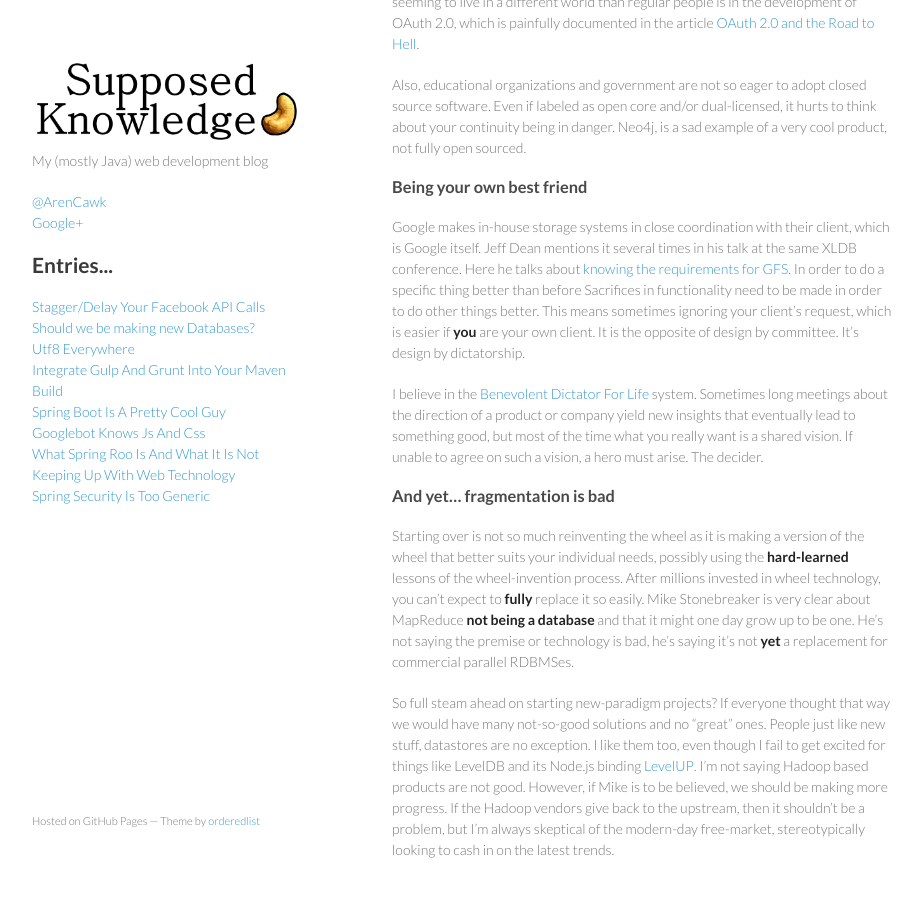
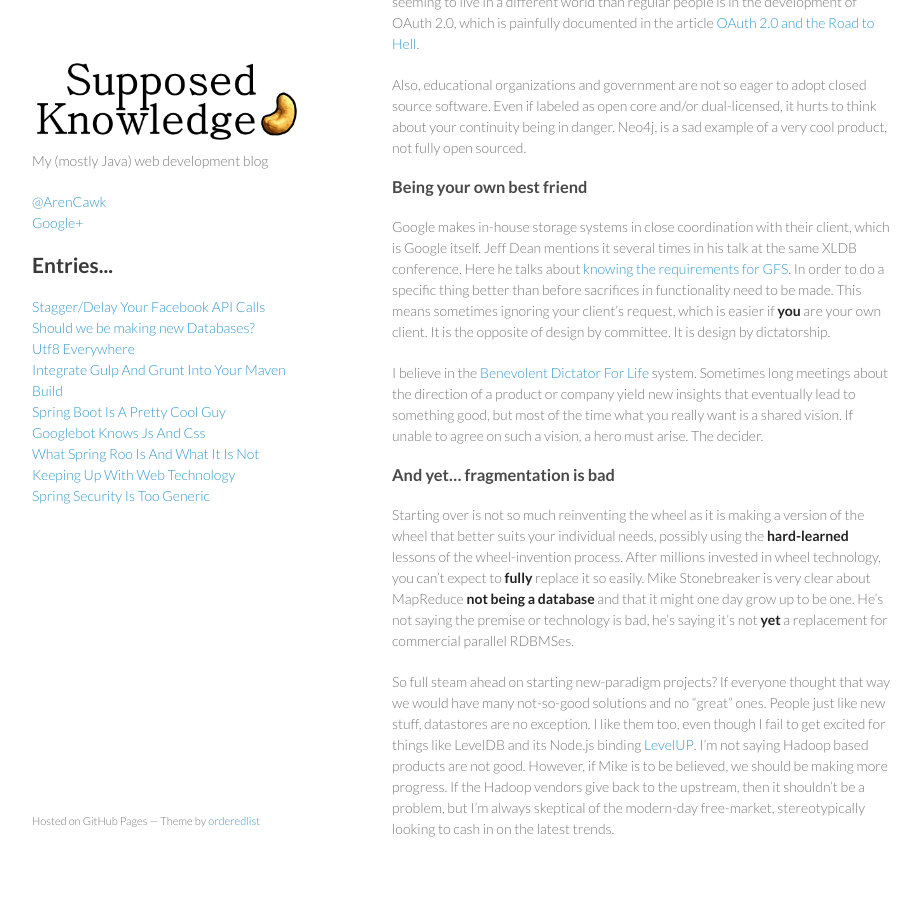
Before and after one commit to arienkock/arienkock.github.io, a Jekyll site: the page built from _posts/2014-07-23-should-we-build-more-databases.md, in a window 1280 px wide and 900 px high, scrolled down 594 px. Shown: the top 897 px of the window, without its empty margins (178-1100 px from the left). Built offline with Jekyll 4.4.1, drawn with Linux system fonts in a browser that asks for light colours.

Commit message:
Update 2014-07-23-should-we-build-more-databases.md

```diff
--- a/_posts/2014-07-23-should-we-build-more-databases.md
+++ b/_posts/2014-07-23-should-we-build-more-databases.md
@@ -13,7 +13,7 @@ Also, educational organizations and government are not so eager to adopt closed
 
 ###Being your own best friend
 Google makes in-house storage systems in close coordination with their client, which is Google itself.
-Jeff Dean mentions it several times in his talk at the same XLDB conference. Here he talks about [knowing the requirements for GFS](http://youtu.be/gCGvneeHbPQ?t=4m20s). In order to do a specific thing better than before Sacrifices in functionality need to be made in order to do other things better. This means sometimes ignoring your client's request, which is easier if **you** are your own client. It is the opposite of design by committee. It's design by dictatorship.
+Jeff Dean mentions it several times in his talk at the same XLDB conference. Here he talks about [knowing the requirements for GFS](http://youtu.be/gCGvneeHbPQ?t=4m20s). In order to do a specific thing better than before sacrifices in functionality need to be made. This means sometimes ignoring your client's request, which is easier if **you** are your own client. It is the opposite of design by committee. It is design by dictatorship.
 
 I believe in the [Benevolent Dictator For Life](http://en.wikipedia.org/wiki/Benevolent_dictator_for_life) system. Sometimes long meetings about the direction of a product or company yield new insights that eventually lead to something good, but most of the time what you really want is a shared vision. If unable to agree on such a vision, a hero must arise. The decider.
 
```
